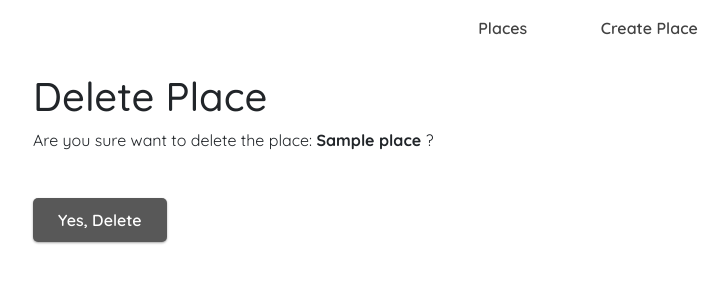
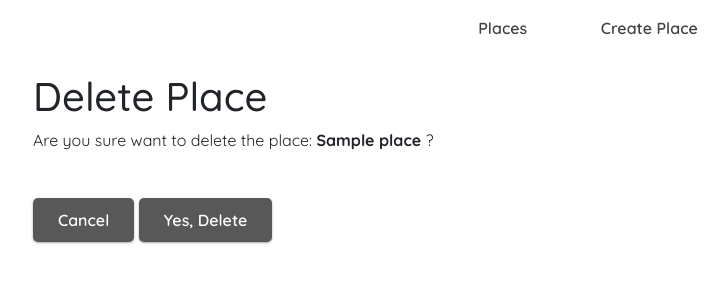
Before and after one commit to Navayuvan-SB/Place-App, a Django app: page /place/1/delete in a window 1280 px wide. Shown: the top 300 px of the page, without its empty margins (52-780 px from the left). Run offline with Django 3.2, Linux system fonts and the light colour scheme; tables that the repository leaves empty hold one stand-in row (values such as "Sample post").

Commit message:
Add cancel button in place delete page

```diff
--- a/place/templates/place/place_confirm_delete.html
+++ b/place/templates/place/place_confirm_delete.html
@@ -2,10 +2,13 @@
 
 <h1>Delete Place</h1>
 
-<p>Are you sure want to delete the place: <strong> {{place.title}} </strong>?</p>
+<p>
+  Are you sure want to delete the place: <strong> {{place.title}} </strong>?
+</p>
 
 <form action="" method="POST">
   {% csrf_token %}
+  <input type="button" value="Cancel" onclick="javascript:history.go(-1);" />
   <input type="submit" value="Yes, Delete" />
 </form>
 
```
